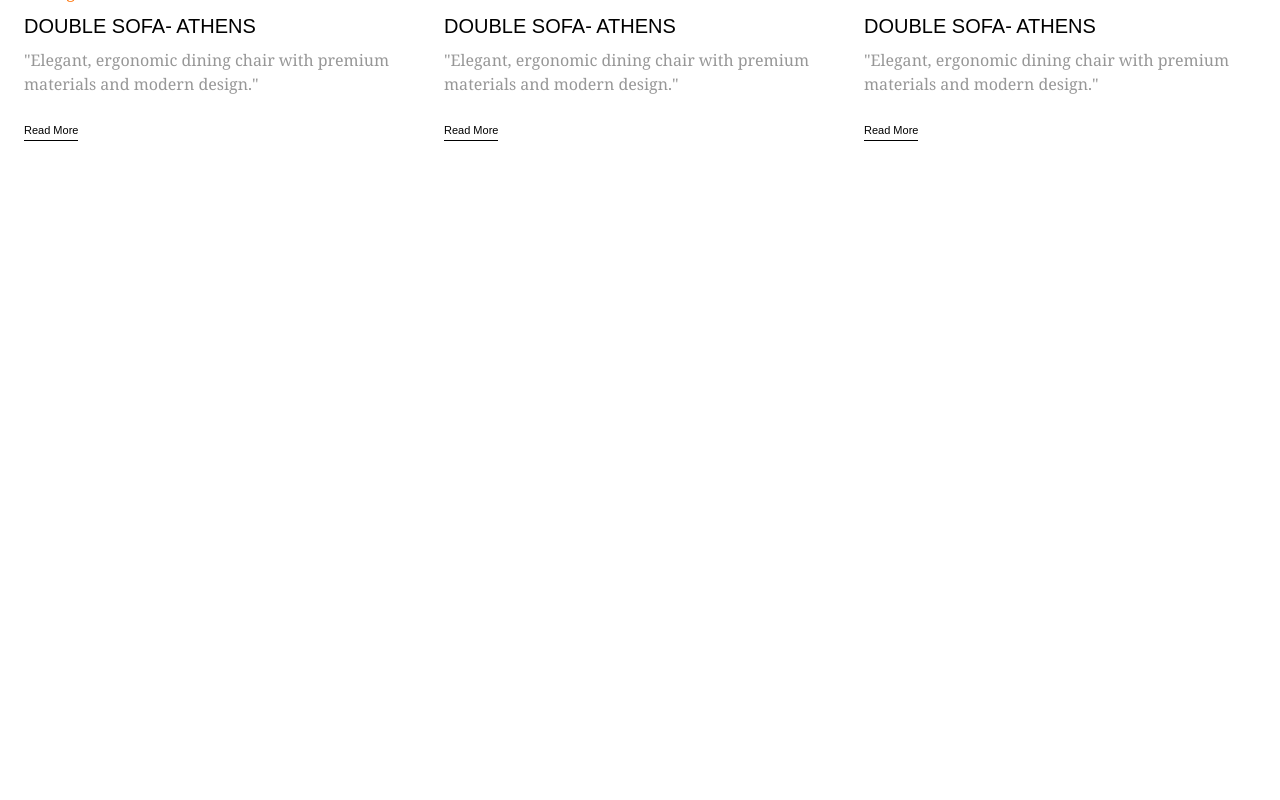
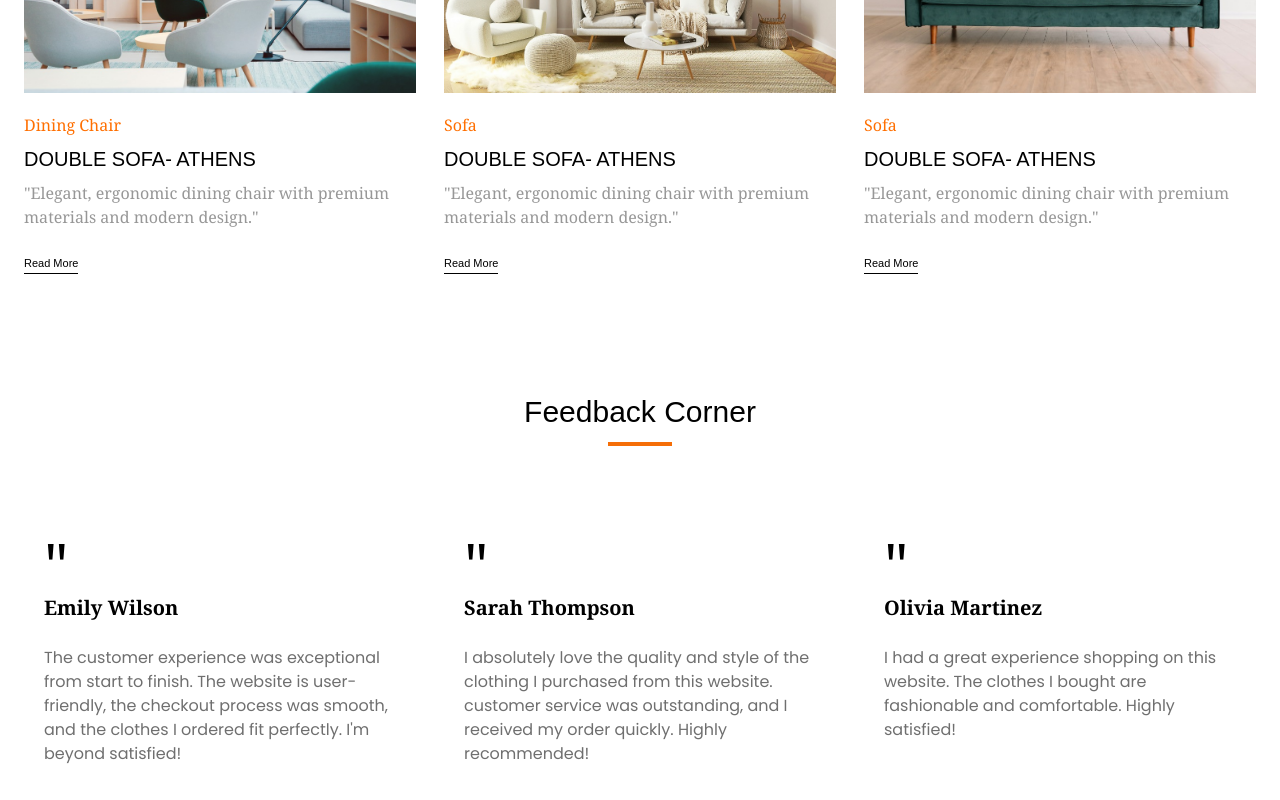
Before and after one commit to rakiburrahman307/furniture-landing-page, a React (Vite) app: page / in a window 1280 px wide. Shown: the part 1390-2190 px from the top of the page. Before the commit the page ends 1550 px from the top, so only its background shows below. Built offline with nearby package versions, Linux system fonts and the light colour scheme; a web font is replaced by a local one.

Commit message:
added feedback corner

```diff
--- a/package.json
+++ b/package.json
@@ -10,6 +10,7 @@
     "preview": "vite preview"
   },
   "dependencies": {
+    "prop-types": "^15.8.1",
     "react": "^18.3.1",
     "react-dom": "^18.3.1",
     "react-icons": "^5.4.0"
--- /dev/null
+++ b/src/components/FeedbackCorner.jsx
@@ -0,0 +1,47 @@
+import Heading from "./Heading";
+
+const FeedbackCorner = () => {
+  return (
+    <section className='container mx-auto px-6 mt-24'>
+      <div>
+        <Heading>feedback corner</Heading>
+      </div>
+      <div className='grid grid-cols-1 md:grid-cols-2 lg:grid-cols-3 gap-7 pt-20'>
+        <div className='rounded-[3px] shadow-customShadow pt-2 px-5 pb-10 duration-300 hover:bg-[#E9F4EE]'>
+          <p className='text-6xl'>&quot;</p>
+          <h3 className='font-semibold text-xl capitalize pb-6 font-serif'>
+            emily wilson
+          </h3>
+          <p className='font-medium text-base text-[#6F6F6F] duration-300 hover:text-black font-poppins'>
+            The customer experience was exceptional from start to finish. The
+            website is user-friendly, the checkout process was smooth, and the
+            clothes I ordered fit perfectly. I&apos;m beyond satisfied!
+          </p>
+        </div>
+        <div className='rounded-[3px] shadow-customShadow pt-2 px-5 pb-10 duration-300 hover:bg-[#E9F4EE]'>
+          <p className='text-6xl'>&quot;</p>
+          <h3 className='font-semibold text-xl capitalize pb-6 font-serif'>
+            Sarah Thompson
+          </h3>
+          <p className='font-medium text-base text-[#6F6F6F] duration-300 hover:text-black font-poppins'>
+            I absolutely love the quality and style of the clothing I purchased
+            from this website. customer service was outstanding, and I received
+            my order quickly. Highly recommended!
+          </p>
+        </div>
+        <div className='rounded-[3px] shadow-customShadow pt-2 px-5 pb-10 duration-300 hover:bg-[#E9F4EE]'>
+          <p className='text-6xl'>&quot;</p>
+          <h3 className='font-semibold text-xl capitalize pb-6 font-serif'>
+            Olivia Martinez
+          </h3>
+          <p className='font-medium text-base text-[#6F6F6F] duration-300 hover:text-black font-poppins'>
+            I had a great experience shopping on this website. The clothes I
+            bought are fashionable and comfortable. Highly satisfied!
+          </p>
+        </div>
+      </div>
+    </section>
+  );
+};
+
+export default FeedbackCorner;
--- /dev/null
+++ b/src/components/Heading.jsx
@@ -0,0 +1,18 @@
+import PropTypes from "prop-types";
+
+const Heading = ({ children }) => {
+  return (
+    <div className='flex flex-col justify-center items-center'>
+      <h2 className='font-mochiy text-[30px] sm:text-[24px] md:text-[30px] capitalize'>
+        {children}
+      </h2>
+      <div className='border-2 border-[#F56E07] w-16 mt-2'></div>
+    </div>
+  );
+};
+
+Heading.propTypes = {
+  children: PropTypes.string.isRequired,
+};
+
+export default Heading;
--- a/src/components/Home.jsx
+++ b/src/components/Home.jsx
@@ -1,3 +1,4 @@
+import FeedbackCorner from "./FeedbackCorner";
 import Header from "./Header";
 import OurBlog from "./OurBlog";
 
@@ -6,6 +7,7 @@ const Home = () => {
     <div>
       <Header />
       <OurBlog/>
+      <FeedbackCorner/>
     </div>
   );
 };
--- a/src/components/OurBlog.jsx
+++ b/src/components/OurBlog.jsx
@@ -1,14 +1,13 @@
 import ourBlog1 from "../assets/images/ourBlog/ourBlog1.jpeg";
 import ourBlog2 from "../assets/images/ourBlog/ourBlog2.jpeg";
 import ourBlog3 from "../assets/images/ourBlog/ourBlog3.jpeg";
+import Heading from "./Heading";
 
 const OurBlog = () => {
   return (
-    <section className='container mx-auto px-6 mt-24'>
+    <section className='container mx-auto px-6 mt-52'>
       <div>
-        <h2 className='capitalize text-3xl text-black text-center relative before:absolute before:bottom-0 before:w-[61px] before:h-[3px] before:bg-[#F56E07] before:rounded-e-full before:translate-x-[-50%] before:translate-y-[15px] before:left-[50%]'>
-          our blog
-        </h2>
+        <Heading>Our blog</Heading>
       </div>
       <div className='grid grid-cols-1 sm:grid-cols-2 md:grid-cols-3 gap-7 pt-20'>
         {/* First Card */}
```
Also changed, not shown: 1 other file (tests, documents, lock files or other folders).
